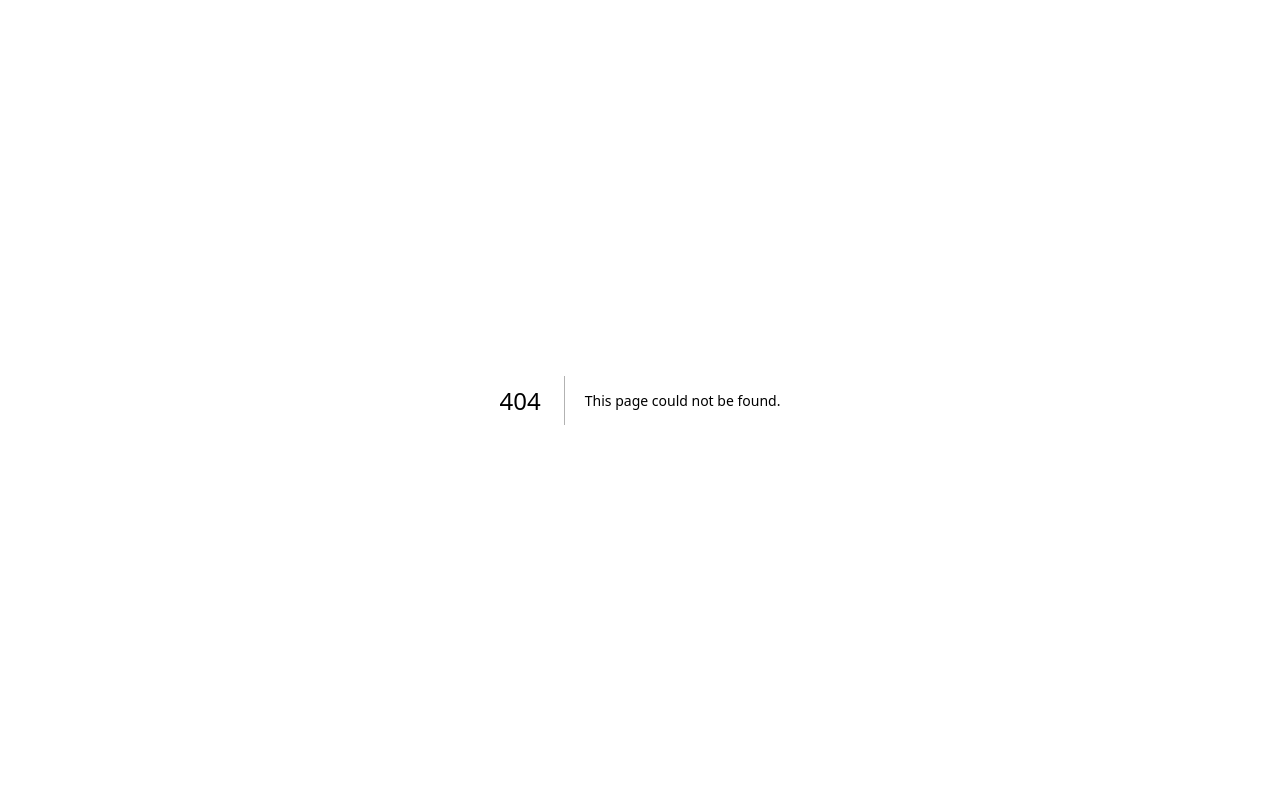
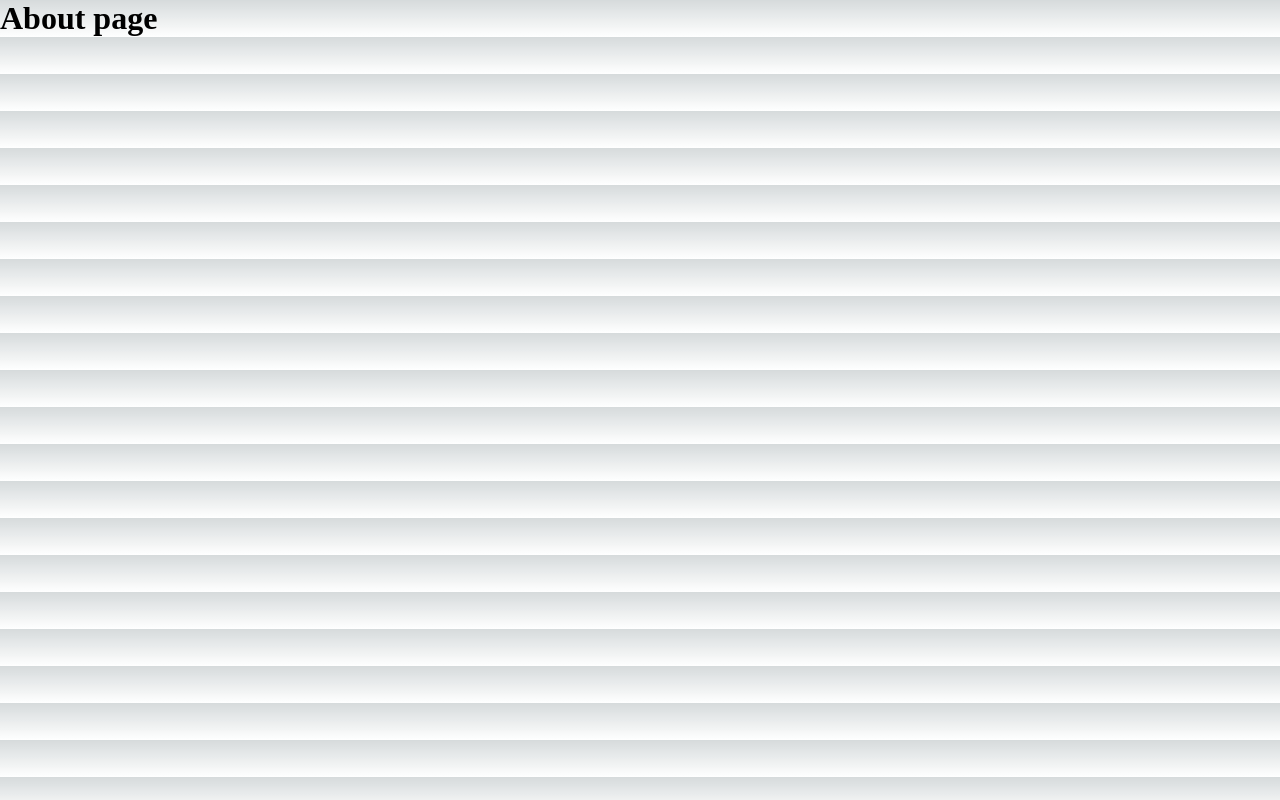
Before and after one commit to Dezedene/next-features, a Next.js app: page /about in a window 1280 px wide. Before the commit this address had no page. Built offline with nearby package versions, Linux system fonts and the light colour scheme.

Commit message:
initialized project + start page routing

```diff
--- /dev/null
+++ b/pages/about.js
@@ -0,0 +1,11 @@
+function About () {
+  return (
+    <div>
+      <h1>
+        About page
+      </h1>
+    </div>
+  )
+}
+
+export default About
```
Also changed, not shown: pages/index.js (+4 -9 lines).
